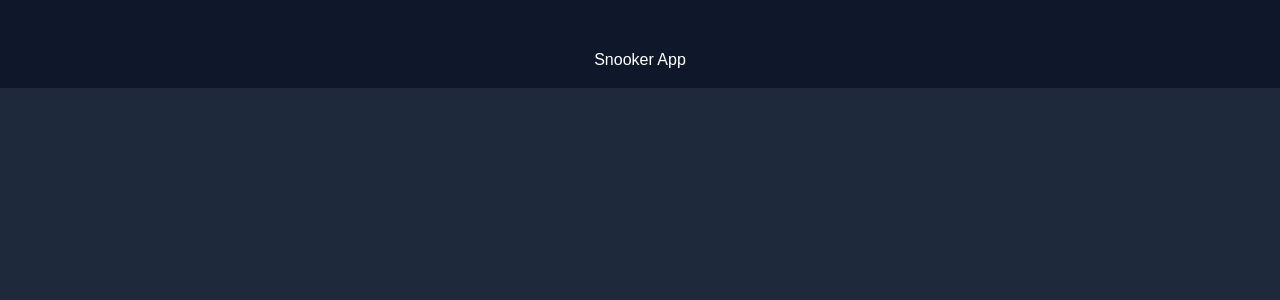
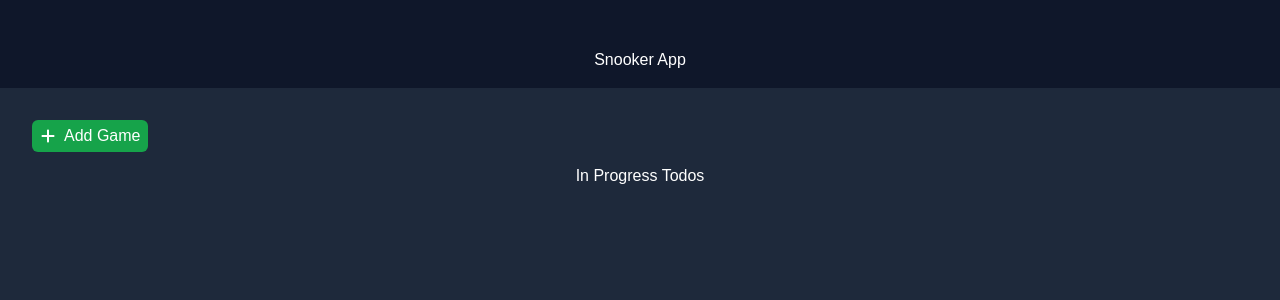
Before and after one commit to john-c-robson/snooker-app, a Next.js app: page / in a window 1280 px wide. Shown: the top 300 px of the page. Built offline with nearby package versions, Linux system fonts and the light colour scheme.

Commit message:
Progressed before making item components

```diff
--- a/app/page.tsx
+++ b/app/page.tsx
@@ -1,6 +1,6 @@
 'use client'
 
-// import TodoList from '@/components/TodoList'
+import SnookerList from '@/components/SnookerList'
 
 export default function Home() {
   return (
@@ -9,7 +9,7 @@ export default function Home() {
         <div className="top bg-slate-900 p-4 pt-12 w-full text-center">
           <h1>Snooker App</h1>
         </div>
-        {/* <TodoList /> */}
+        <SnookerList />
       </div>
     </>
   )
--- /dev/null
+++ b/components/SnookerItem.tsx
@@ -0,0 +1,35 @@
+import { SnookerItemType } from '@/types'
+import React from 'react'
+import { FaRegTrashCan } from 'react-icons/fa6'
+import { useSnookerStore } from '@/stores/useSnookerStore'
+
+interface SnookerItemProps {
+  snookers: SnookerItemType
+}
+
+export default function TodoItem({ snookers }: SnookerItemProps) {
+  const { updatePlayer1Name, deleteGame } = useSnookerStore()
+
+  return (
+    <>
+      <div
+        key={snookers.id}
+        className="flex flex-row justify-between items-center py-2"
+      >
+        <input
+          className="bg-slate-700 me-4 p-2 rounded-md grow"
+          type="text"
+          value={snookers.player1name}
+          onChange={(e) => updatePlayer1Name(snookers.id, e.target.value)}
+        />
+
+        <button
+          className="bg-red-600 hover:bg-red-400 ms-4 p-3 rounded-md text-white"
+          onClick={() => deleteGame(snookers.id)}
+        >
+          <FaRegTrashCan />
+        </button>
+      </div>
+    </>
+  )
+}
--- /dev/null
+++ b/components/SnookerList.tsx
@@ -0,0 +1,21 @@
+import React from 'react'
+import { FaPlus } from 'react-icons/fa6'
+import { useSnookerStore } from '@/stores/useSnookerStore'
+
+export default function TodoList() {
+  const { addGame } = useSnookerStore()
+
+  return (
+    <div className="p-8 w-full text-center">
+      <button
+        className="flex flex-row bg-green-600 px-2 py-1 rounded-md"
+        onClick={addGame}
+      >
+        <FaPlus className="me-2 mt-1" />
+        Add Game
+      </button>
+
+      <h1 className="py-3">In Progress Todos</h1>
+    </div>
+  )
+}
--- a/stores/useSnookerStore.ts
+++ b/stores/useSnookerStore.ts
@@ -0,0 +1,55 @@
+import { SnookerItemType } from '@/types'
+import { v4 } from 'uuid'
+import { create } from 'zustand'
+import { createJSONStorage, persist } from 'zustand/middleware'
+
+interface ISnookerStore {
+  snookers: SnookerItemType[]
+  addGame: () => void
+  updatePlayer1Name: (id: string, player1name: string) => void
+  deleteGame: (id: string) => void
+}
+
+export const useSnookerStore = create<ISnookerStore>()(
+  persist(
+    (set) => ({
+      snookers: [],
+
+      addGame: () => {
+        set((state) => ({
+          snookers: [
+            ...state.snookers,
+            {
+              id: v4(),
+              player1name: 'player 1 name',
+              player1score: '0',
+              player2name: 'player 2 name',
+              player2score: '0',
+            },
+          ],
+        }))
+      },
+
+      updatePlayer1Name: (id, player1name) => {
+        set((state) => ({
+          snookers: state.snookers.map((snookers) => {
+            if (snookers.id === id) {
+              snookers.player1name = player1name
+            }
+            return snookers
+          }),
+        }))
+      },
+
+      deleteGame: (id) => {
+        set((state) => ({
+          snookers: state.snookers.filter((snookers) => snookers.id !== id),
+        }))
+      },
+    }),
+    {
+      name: 'johns-todo-app_todo-store',
+      storage: createJSONStorage(() => localStorage),
+    }
+  )
+)
--- a/types/index.ts
+++ b/types/index.ts
@@ -1,5 +1,7 @@
 export type SnookerItemType = {
   id: string
-  text: string
-  done: boolean
+  player1name: string
+  player1score: string
+  player2name: string
+  player2score: string
 }
```
Also changed, not shown: package.json (+8 -5 lines), 1 other file (tests, documents, lock files or other folders).
